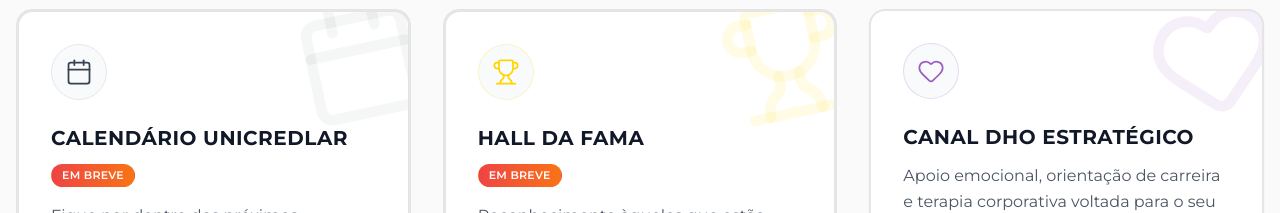
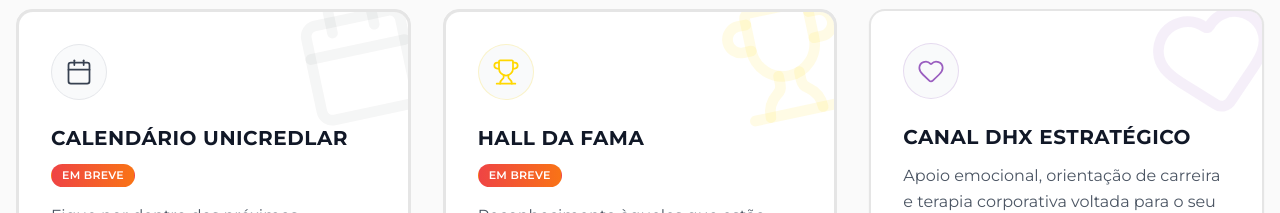
Before and after one commit to iagoramosoficial/portal-credlar-vacation-ofei287z4, a React (Vite) app: page / in a window 1280 px wide. Shown: the part 1300-1513 px from the top of the page. Built offline with nearby package versions, Linux system fonts and the light colour scheme.

Commit message:
Refactor: Update "Canal DHO Estratégico" to "CANAL DHX ESTRATÉGICO"

```diff
--- a/src/components/FeatureGrid.tsx
+++ b/src/components/FeatureGrid.tsx
@@ -62,7 +62,7 @@
     iconColor: 'gold',
   },
   {
-    title: 'Canal DHO Estratégico',
+    title: 'CANAL DHX ESTRATÉGICO',
     description:
       'Apoio emocional, orientação de carreira e terapia corporativa voltada para o seu bem-estar completo.',
     icon: Heart,
```
Also changed, not shown: .skip.config.json.
